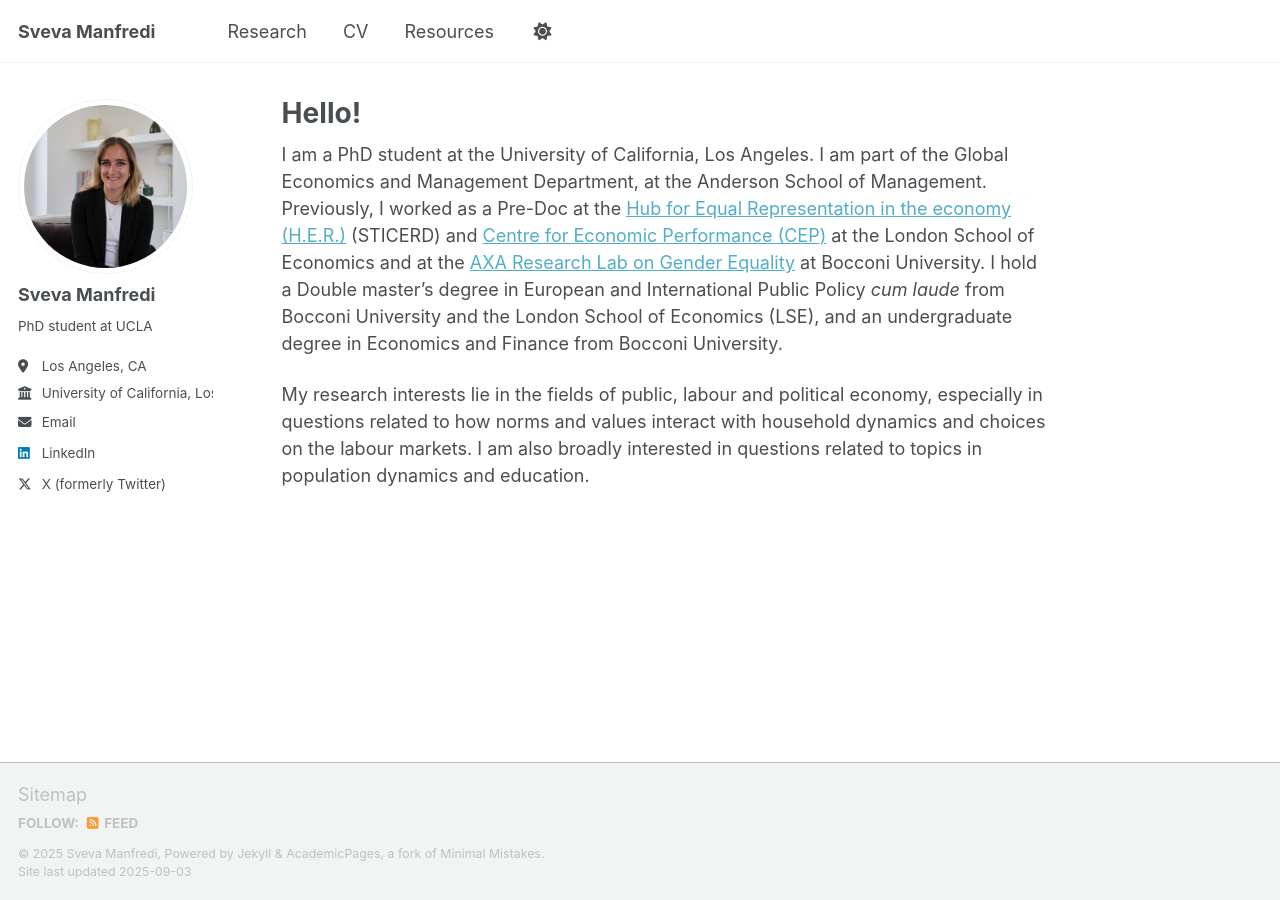
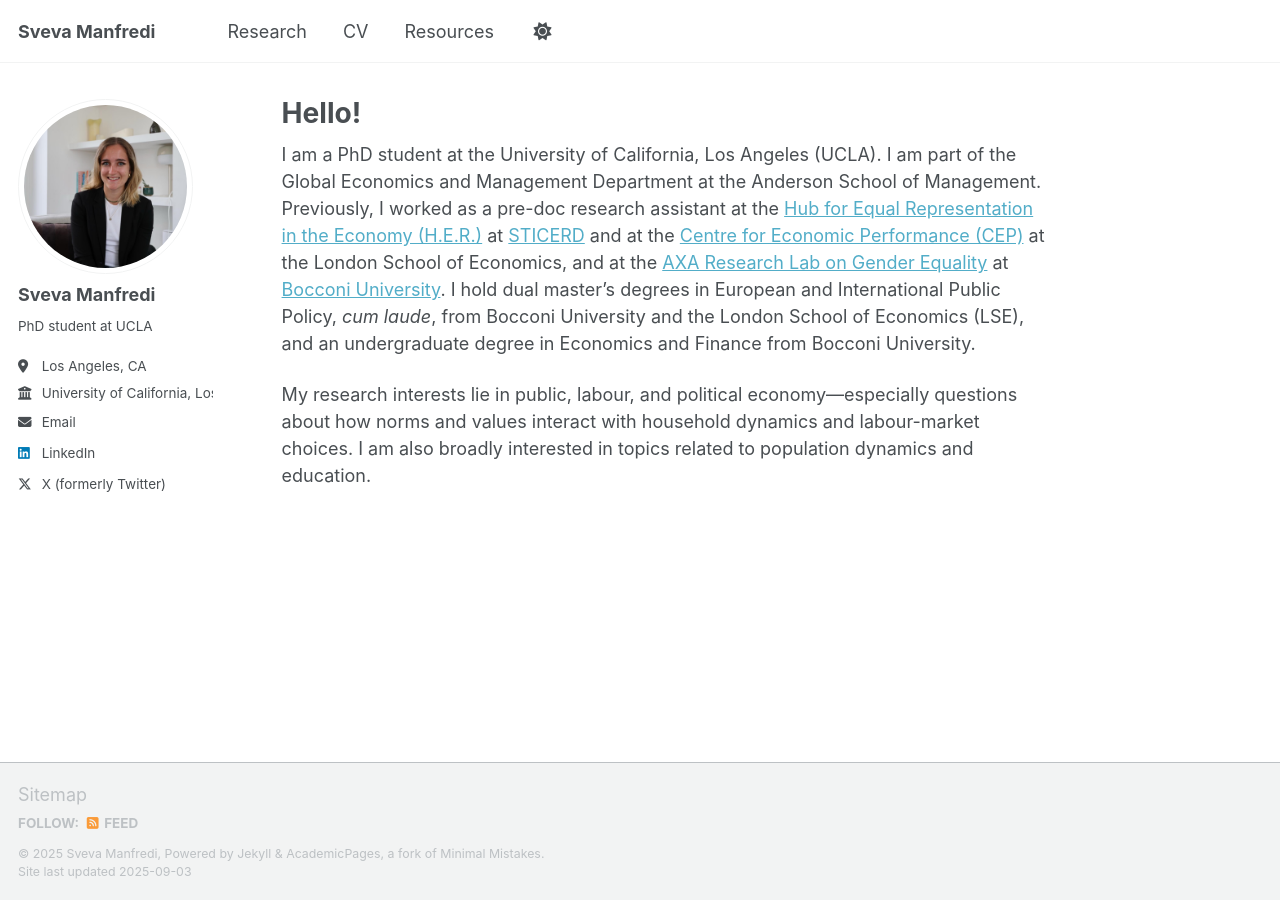
Before and after one commit to svemanfre/svemanfre.github.io, a Jekyll site: the page built from _pages/about.md, in a window 1280 px wide. Built offline with Jekyll 4.4.1, drawn with Linux system fonts in a browser that asks for light colours; a script that is not in the unit is left out.

Commit message:
Update about.md

```diff
--- a/_pages/about.md
+++ b/_pages/about.md
@@ -7,7 +7,6 @@ redirect_from:
   - /about/
   - /about.html
 ---
-I am a PhD student at the University of California, Los Angeles. I am part of the Global Economics and Management Department, at the Anderson School of Management. Previously, I worked as a Pre-Doc at the [Hub for Equal Representation in the economy (H.E.R.)]([https://sticerd.lse.ac.uk/HER](https://sticerd.lse.ac.uk/_new/our-work/gender-equality/))
-(STICERD) and [Centre for Economic Performance (CEP)](https://cep.lse.ac.uk) at the London School of Economics and at the [AXA Research Lab on Gender Equality](https://www.unibocconi.eu/en/research/centres/axa-research-lab-gender-equality) at Bocconi University. I hold a Double master’s degree in European and International Public Policy *cum laude* from Bocconi University and the London School of Economics (LSE), and an undergraduate degree in Economics and Finance from Bocconi University.
+I am a PhD student at the University of California, Los Angeles (UCLA). I am part of the Global Economics and Management Department at the Anderson School of Management. Previously, I worked as a pre-doc research assistant at the [Hub for Equal Representation in the Economy (H.E.R.)](https://sticerd.lse.ac.uk/HER) at [STICERD](https://sticerd.lse.ac.uk) and at the [Centre for Economic Performance (CEP)](https://cep.lse.ac.uk) at the London School of Economics, and at the [AXA Research Lab on Gender Equality](https://genderlab.unibocconi.eu/) at [Bocconi University](https://www.unibocconi.eu). I hold dual master’s degrees in European and International Public Policy, *cum laude*, from Bocconi University and the London School of Economics (LSE), and an undergraduate degree in Economics and Finance from Bocconi University.
 
-My research interests lie in the fields of public, labour and political economy, especially in questions related to how norms and values interact with household dynamics and choices on the labour markets. I am also broadly interested in questions related to topics in population dynamics and education.
+My research interests lie in public, labour, and political economy—especially questions about how norms and values interact with household dynamics and labour-market choices. I am also broadly interested in topics related to population dynamics and education.
```
